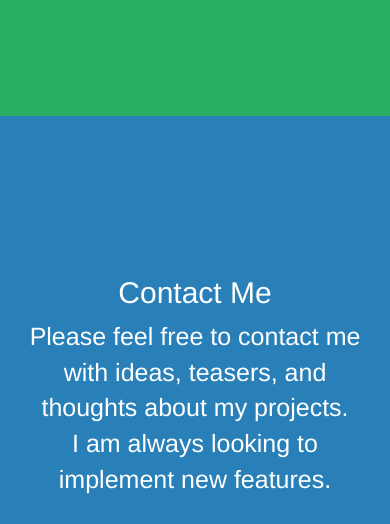
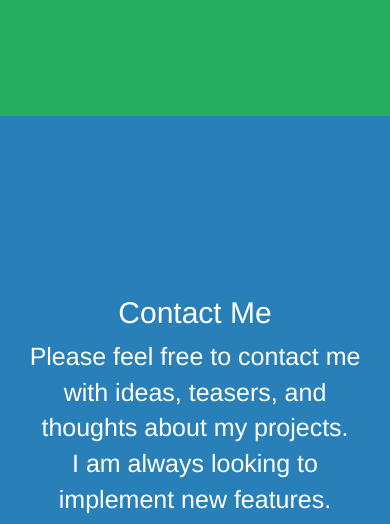
Before and after one commit to LPayyapilli/personal_website, a website: page index.html in a window 390 px wide. Shown: the part 3370-3894 px from the top of the page. Drawn offline with Linux system fonts and the light colour scheme.

Commit message:
fixes issue with mobile

```diff
--- a/css/scrolling-nav.css
+++ b/css/scrolling-nav.css
@@ -55,8 +55,8 @@
     background-color: #2980b9;
     font-size:25px;
     color: white;
-    padding-bottom: 350px;
-    padding-top: 140px;
+    padding-bottom: 360px;
+    padding-top: 160px;
 }
 
 html {
```
